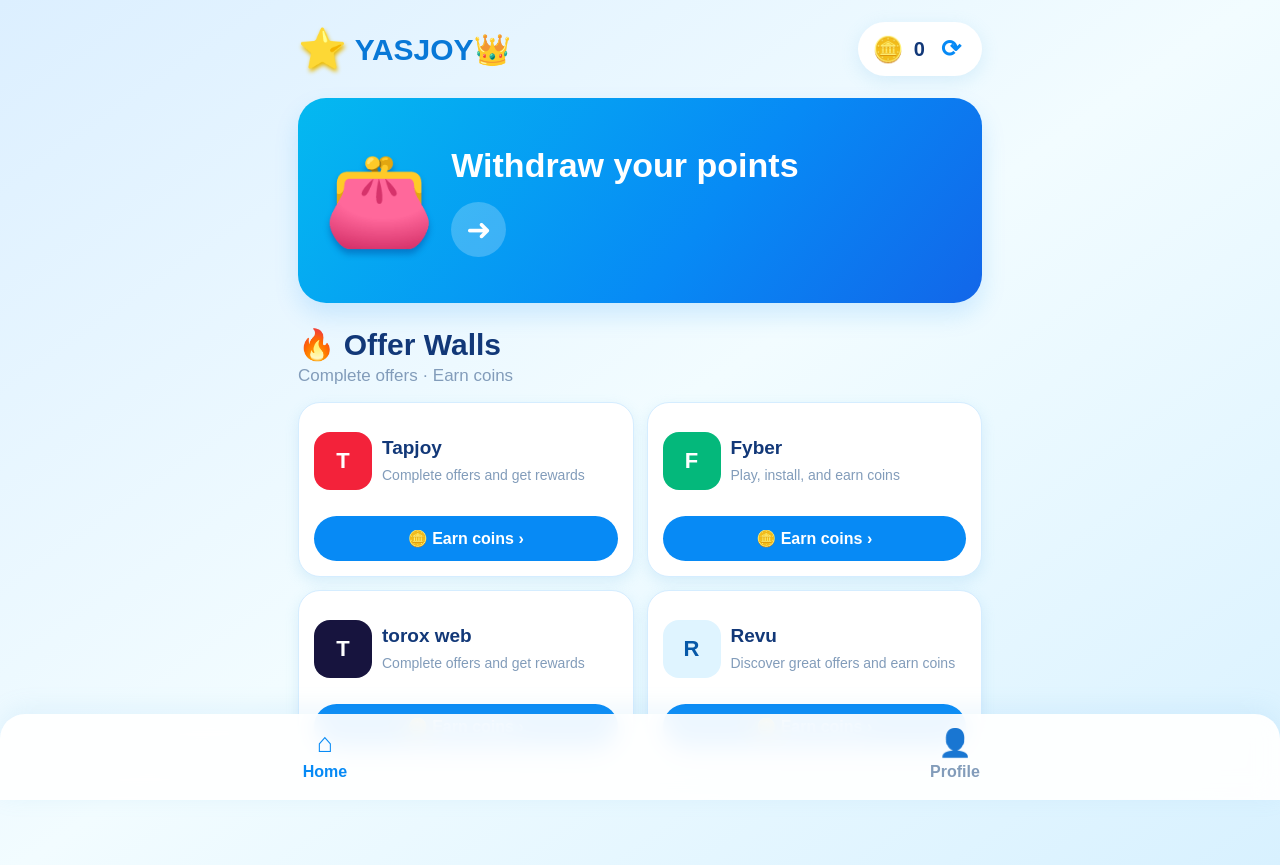
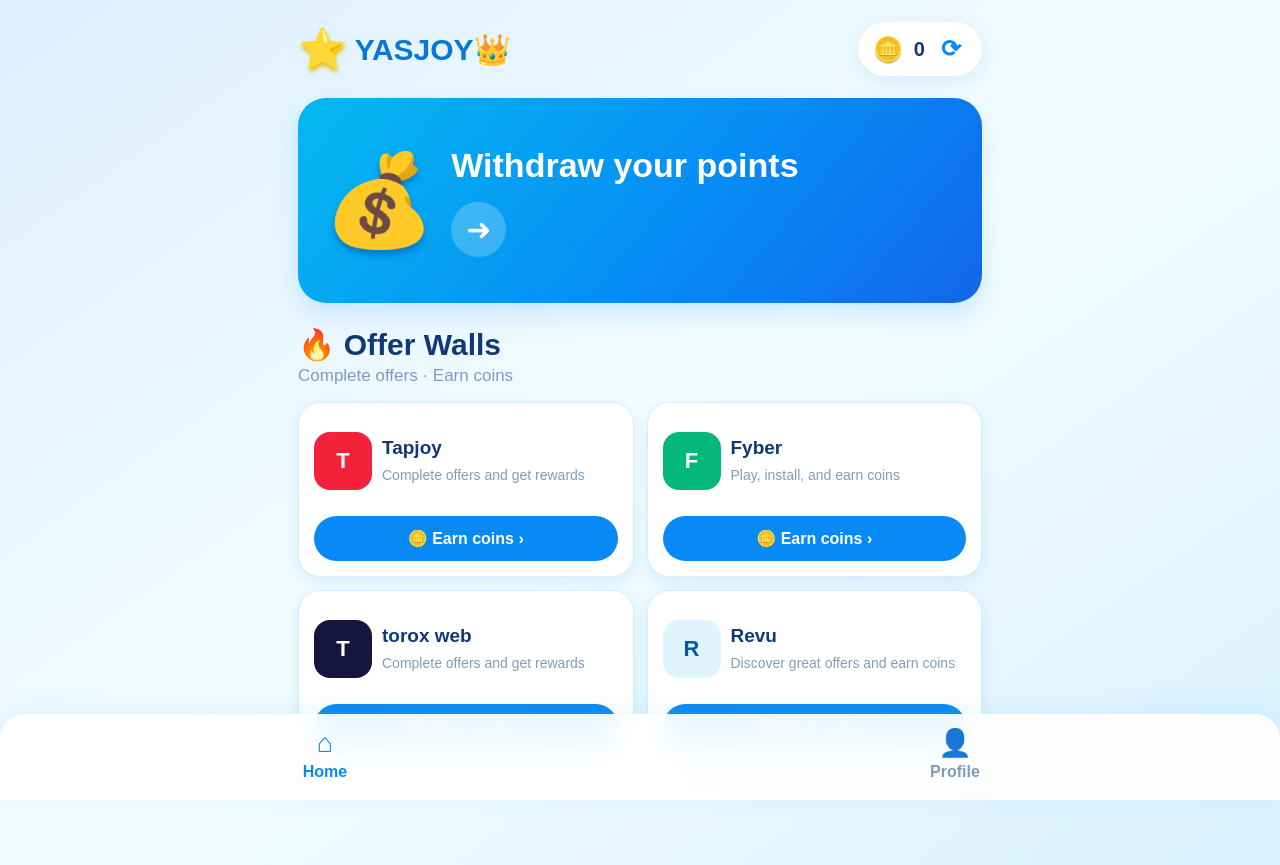
Before and after one commit to yassynsayeari-lgtm/tapjoy-, a plain HTML site: page index.html in a window 1280 px wide. Drawn offline with Linux system fonts and the light colour scheme.

Commit message:
Update index.html

```diff
--- a/index.html
+++ b/index.html
@@ -59,7 +59,7 @@
 <main>
 <section id="home" class="page active">
   <div class="banner">
-    <div class="wallet">👛</div>
+    <div class="wallet">💰</div>
     <div style="flex:1">
       <div class="banner-text">Withdraw your points</div>
       <button class="go" onclick="showPage('withdraw')" aria-label="Withdraw">➜</button>
```
